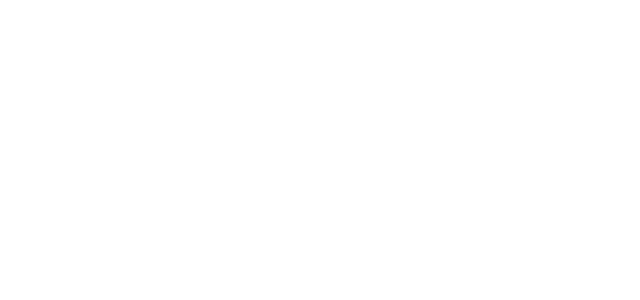
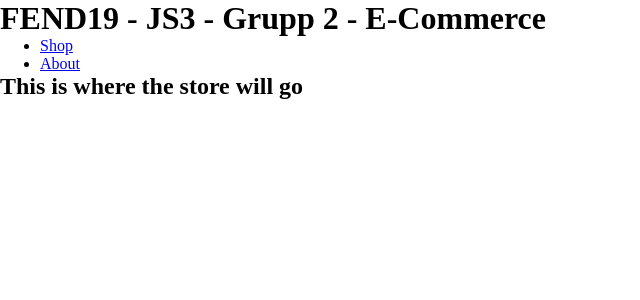
Before and after one commit to Dmitrijv/fend19-js3-grp2-ecommerce, a React (Create React App) app: page / in a window 1280 px wide. Shown: the top 300 px of the page, without its empty margins (0-640 px from the left). Built offline with nearby package versions, Linux system fonts and the light colour scheme.

Commit message:
start page now renders layoutsimple component

```diff
--- a/src/App.js
+++ b/src/App.js
@@ -1,9 +1,17 @@
-import React from 'react';
-import './App.scss';
+import React from "react";
+import "./App.scss";
+import LayoutSimple from "./pages/LayoutSimple";
+import StartPage from "./pages/StartPage";
+import { Route, Switch } from "react-router-dom";
 
 function App() {
   return (
     <div className="App">
+      <Switch>
+        <Route path={["/home", "/home", "/"]}>
+          <LayoutSimple mainContent={<StartPage />} />
+        </Route>
+      </Switch>
     </div>
   );
 }
--- a/src/index.js
+++ b/src/index.js
@@ -1,10 +1,13 @@
-import React from 'react';
-import ReactDOM from 'react-dom';
-import App from './App';
+import React from "react";
+import ReactDOM from "react-dom";
+import App from "./App";
+import { BrowserRouter } from "react-router-dom";
 
 ReactDOM.render(
   <React.StrictMode>
-    <App />
+    <BrowserRouter>
+      <App />
+    </BrowserRouter>
   </React.StrictMode>,
   document.getElementById("root")
 );
--- a/src/pages/StartPage.jsx
+++ b/src/pages/StartPage.jsx
@@ -0,0 +1,9 @@
+import React from "react";
+
+export default function StartPage() {
+  return (
+    <div>
+      <h2>This is where the store will go</h2>
+    </div>
+  );
+}
```
